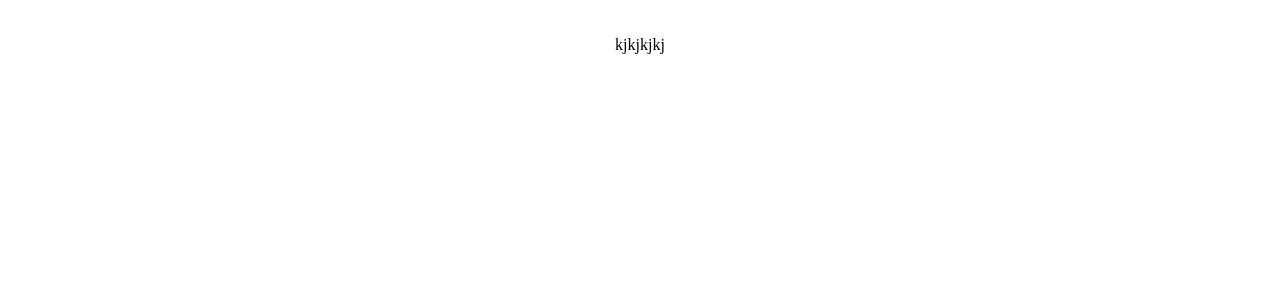
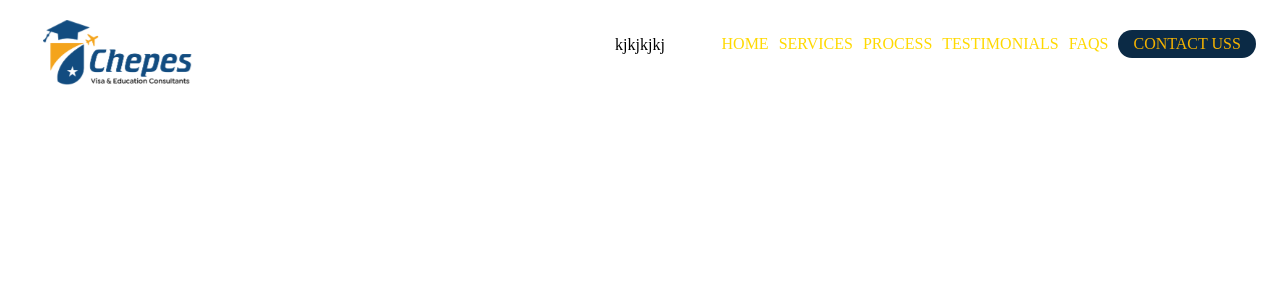
Before and after one commit to mr-iyan-dev/chepes, a React (Vite) app: page / in a window 1280 px wide. Shown: the top 300 px of the page. Built offline with nearby package versions, Linux system fonts and the light colour scheme; a web font is replaced by a local one.

Commit message:
hero update

```diff
--- a/src/App.jsx
+++ b/src/App.jsx
@@ -1,5 +1,5 @@
 import { useState } from 'react'
-import Home from './pages/Home'
+import Home from './Home'
 import './App.css'
 
 function App() {
@@ -7,7 +7,7 @@ function App() {
 
   return (
     <>
-     {/* <Home/>    */}
+     <Home/>
      <p>kjkjkjkj</p>
     </>
   )
--- a/src/pages/Home.jsx
+++ b/src/Home.jsx
@@ -1,8 +1,8 @@
 import React from "react";
 
-import Navbar from '../components/Navbar/Navbar.jsx'
-import Hero from "../components/Hero/Hero"
-// import Service from "../components/Service/Service"
+import Navbar from './components/Navbar/Navbar.jsx'
+import Hero from "./components/Hero/Hero.jsx"
+import Service from "./components/Service/Service.jsx"
 // import Testimonials from "../components/Testimonials/Testimonials"
 // import Processes from "../components/Process/Processes"
 // import Contact from "../components/Contact/Contact"
@@ -15,8 +15,8 @@ const Home = () => {
   return (
     <>
       <Navbar />
-   <Hero />
-       <Service />
+   {/* <Hero /> */}
+       {/* <Service /> */}
 
     </>
   );
```
